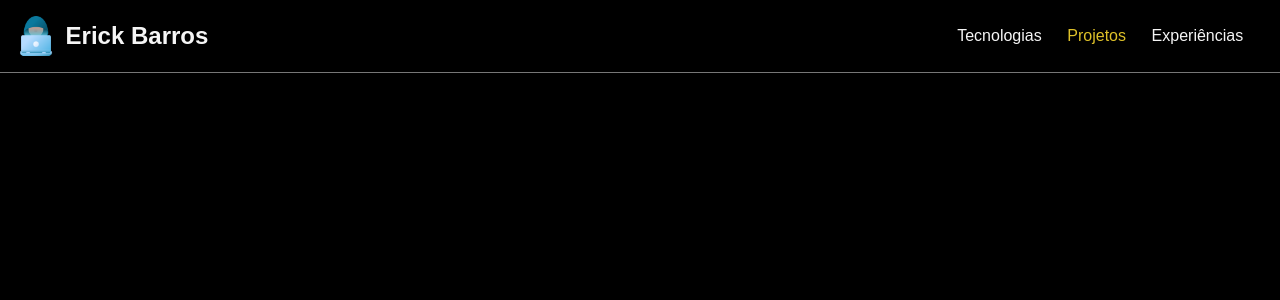
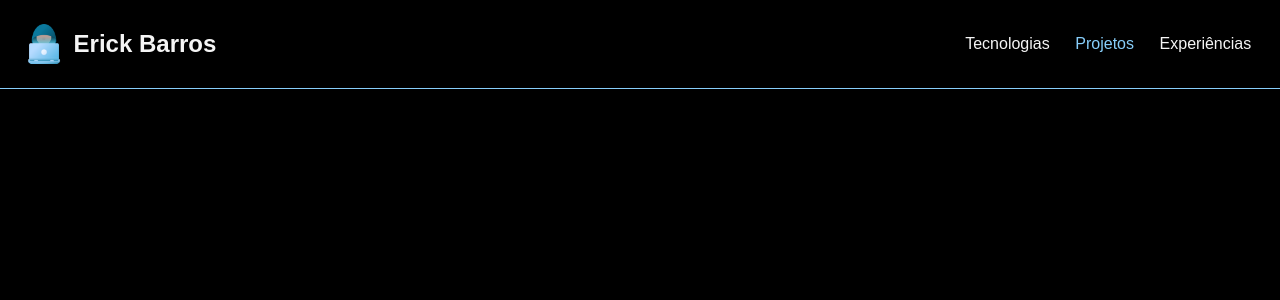
Before and after one commit to erickbarrosr/professional-portfolio-frontend, an Angular app: page / in a window 1280 px wide. Shown: the top 300 px of the page. Built offline with nearby package versions, Linux system fonts and the light colour scheme.

Commit message:
refactor(header.component.css): refactored header styles

```diff
--- a/src/app/components/header/header.component.css
+++ b/src/app/components/header/header.component.css
@@ -1,8 +1,8 @@
 nav {
   display: flex;
   justify-content: space-between;
-  padding: 1em;
-  border-bottom: 1px solid #777;
+  padding: 1.5em;
+  border-bottom: 1px solid #87cefa;
 }
 
 .brand,
@@ -22,11 +22,11 @@ nav {
 }
 
 .brand:hover > h2 {
-  color: #dec129;
+  color: #87cefa;
 }
 
 .links li {
-  margin-right: 1em;
+  margin-left: 1em;
   list-style: none;
 }
 
@@ -35,9 +35,10 @@ nav {
 }
 
 #add a {
-  color: #dec129;
+  color: #87cefa;
 }
 
 #add a:hover {
-  background-color: #efefef;
+  background-color: #4f4f4f;
+  border-radius: 50%;
 }
```
